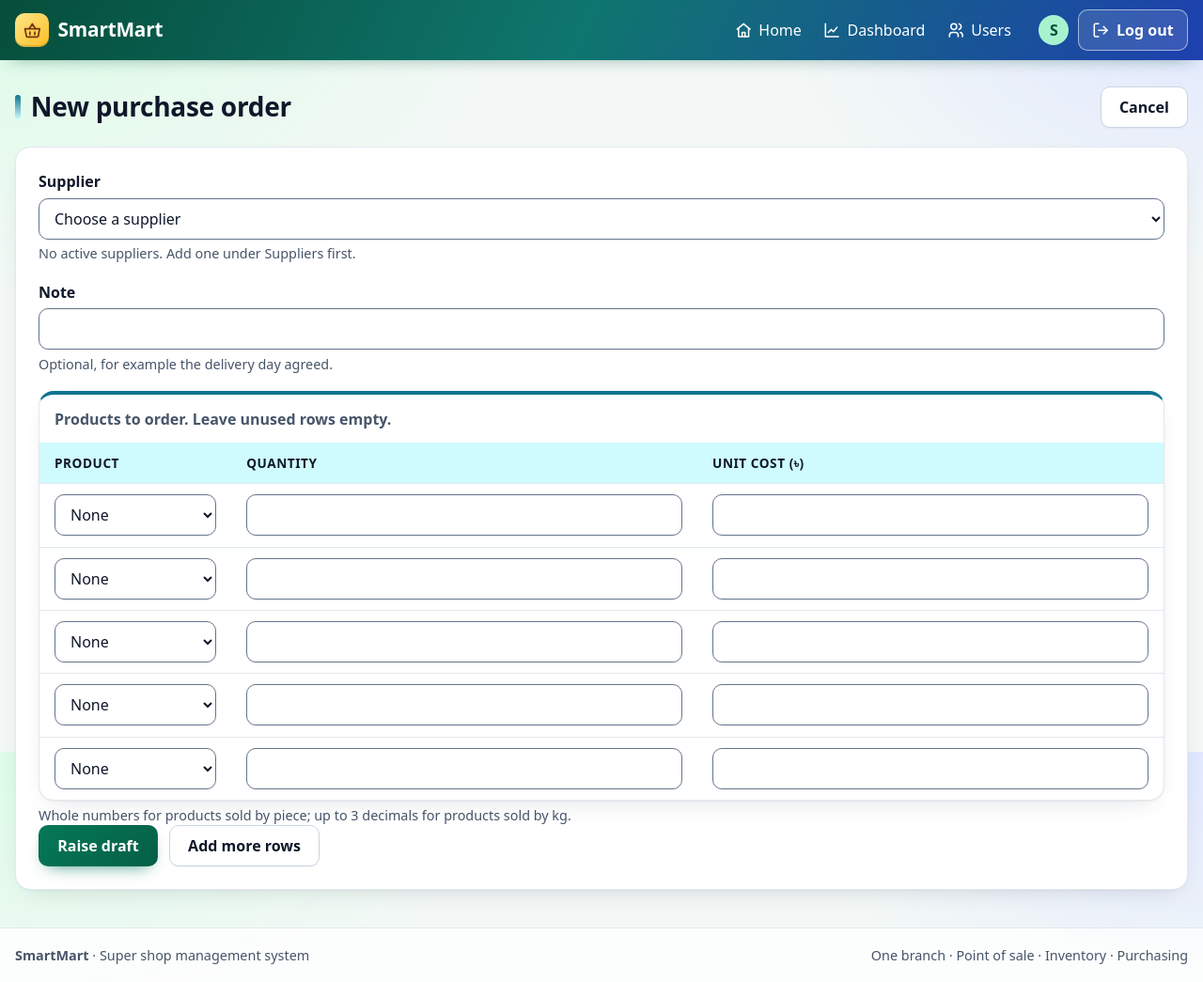
After one commit to ami-JANI/smartmart, a Spring Boot app: page /purchase-orders/new in a window 1280 px wide. The commit adds this page. Shown: the whole page at 94% size. Run offline with Spring Boot 4, Linux system fonts and the light colour scheme; the visitor is signed in with stand-in values (Sample User, id 1); data that the repository does not hold is empty; some of the project's set-up classes (security, data sources, template engines, error pages and the like) are left out, and stand-ins take their place.

Commit message:
feat(purchasing): add the purchase order pages
/purchase-orders lists orders by status. Inventory staff raise a draft
on a form with five product rows (more on request, no JavaScript) and
receive deliveries, entering quantity, batch number and expiry per
line. Managers submit, cancel and close. The order page shows only the
actions the order's state and the user's role allow, and a refused
action comes back as a message.

Refs: SCRUM-54

```diff
--- a/src/main/java/com/smartmart/auth/web/SecurityConfig.java
+++ b/src/main/java/com/smartmart/auth/web/SecurityConfig.java
@@ -73,6 +73,12 @@ class SecurityConfig {
                         .requestMatchers(HttpMethod.GET, "/products", "/products/*").hasAnyRole(INVENTORY_STAFF, MANAGER)
                         .requestMatchers("/products/**").hasRole(INVENTORY_STAFF)
                         .requestMatchers("/suppliers/**").hasRole(INVENTORY_STAFF)
+                        // Purchase orders (SCRUM-54): staff raise and receive, managers approve, cancel and close.
+                        .requestMatchers(HttpMethod.POST, "/purchase-orders/*/submit", "/purchase-orders/*/cancel",
+                                "/purchase-orders/*/close").hasRole(MANAGER)
+                        .requestMatchers("/purchase-orders/new", "/purchase-orders/*/receive").hasRole(INVENTORY_STAFF)
+                        .requestMatchers(HttpMethod.POST, "/purchase-orders").hasRole(INVENTORY_STAFF)
+                        .requestMatchers(HttpMethod.GET, "/purchase-orders", "/purchase-orders/*").hasAnyRole(INVENTORY_STAFF, MANAGER)
                         .requestMatchers("/alerts/**").hasAnyRole(INVENTORY_STAFF, MANAGER)
                         .requestMatchers("/dashboard/**").hasAnyRole(ADMIN, MANAGER, CASHIER, INVENTORY_STAFF)
                         .requestMatchers("/reports/**").hasRole(MANAGER)
--- /dev/null
+++ b/src/main/java/com/smartmart/purchasing/web/PurchaseOrderController.java
@@ -0,0 +1,175 @@
+package com.smartmart.purchasing.web;
+
+import java.util.function.Function;
+import java.util.stream.Collectors;
+
+import org.springframework.data.domain.PageRequest;
+import org.springframework.data.domain.Pageable;
+import org.springframework.data.domain.Sort;
+import org.springframework.data.web.PageableDefault;
+import org.springframework.stereotype.Controller;
+import org.springframework.ui.Model;
+import org.springframework.validation.BindingResult;
+import org.springframework.web.bind.annotation.GetMapping;
+import org.springframework.web.bind.annotation.ModelAttribute;
+import org.springframework.web.bind.annotation.PathVariable;
+import org.springframework.web.bind.annotation.PostMapping;
+import org.springframework.web.bind.annotation.RequestMapping;
+import org.springframework.web.bind.annotation.RequestParam;
+import org.springframework.web.servlet.mvc.support.RedirectAttributes;
+
+import com.smartmart.inventory.service.ProductNotFoundException;
+import com.smartmart.inventory.service.ProductRuleException;
+import com.smartmart.inventory.service.ProductService;
+import com.smartmart.inventory.service.ProductSummary;
+import com.smartmart.purchasing.domain.IllegalStateTransitionException;
+import com.smartmart.purchasing.domain.PurchaseOrderRuleException;
+import com.smartmart.purchasing.domain.PurchaseOrderStatus;
+import com.smartmart.purchasing.service.PurchaseOrderDetail;
+import com.smartmart.purchasing.service.PurchaseOrderLineView;
+import com.smartmart.purchasing.service.PurchaseOrderService;
+import com.smartmart.purchasing.service.SupplierNotFoundException;
+import com.smartmart.purchasing.service.SupplierService;
+import com.smartmart.purchasing.service.SupplierSummary;
+
+import lombok.RequiredArgsConstructor;
+
+/**
+ * Purchase order pages in templates/purchasing (SCRUM-54). Inventory staff raise
+ * drafts and receive goods; managers submit, cancel and close (SecurityConfig).
+ */
+@Controller
+@RequestMapping("/purchase-orders")
+@RequiredArgsConstructor
+class PurchaseOrderController {
+
+    private static final String LIST_PAGE = "purchasing/purchase-orders";
+    private static final String FORM_PAGE = "purchasing/purchase-order-form";
+    private static final String ORDER_PAGE = "purchasing/purchase-order";
+    private static final String RECEIVE_PAGE = "purchasing/purchase-order-receive";
+    private static final String FORM = "purchaseOrderForm";
+    private static final String DELIVERY = "deliveryForm";
+    private static final int MAX_PAGE_SIZE = 100;
+    private static final int ALL = 1000;
+
+    private final PurchaseOrderService orders;
+    private final SupplierService suppliers;
+    private final ProductService products;
+
+    @GetMapping
+    String list(@RequestParam(required = false) PurchaseOrderStatus status,
+                @PageableDefault(size = 20) Pageable requested, Model model) {
+        // Newest first; the service sets the order.
+        Pageable pageable = PageRequest.of(requested.getPageNumber(), Math.min(requested.getPageSize(), MAX_PAGE_SIZE));
+        model.addAttribute("page", orders.search(status, pageable));
+        model.addAttribute("status", status);
+        model.addAttribute("statuses", PurchaseOrderStatus.values());
+        model.addAttribute("activeNav", "purchase-orders");
+        return LIST_PAGE;
+    }
+
+    @GetMapping("/new")
+    String newForm(Model model) {
+        model.addAttribute(FORM, PurchaseOrderForm.empty());
+        addFormData(model);
+        return FORM_PAGE;
+    }
+
+    /** Saves the draft, or with {@code addRows} only shows more empty rows. */
+    @PostMapping
+    String create(@ModelAttribute(FORM) PurchaseOrderForm form, BindingResult errors,
+                  @RequestParam(required = false) String addRows, Model model, RedirectAttributes redirect) {
+        if (addRows != null) {
+            form.addRows(PurchaseOrderForm.START_ROWS);
+        } else if (!errors.hasErrors()) {
+            try {
+                Long id = orders.create(form.toData());
+                redirect.addFlashAttribute("message", "Draft purchase order raised");
+                return "redirect:/purchase-orders/" + id;
+            } catch (PurchaseOrderRuleException refusal) {
+                if (refusal.getField().equals("supplierId") || refusal.getField().equals("note")) {
+                    errors.rejectValue(refusal.getField(), "purchaseOrder.rule", refusal.getMessage());
+                } else {
+                    errors.reject("purchaseOrder.rule", refusal.getMessage());
+                }
+            } catch (SupplierNotFoundException refusal) {
+                errors.rejectValue("supplierId", "purchaseOrder.supplier", "Choose an active supplier");
+            } catch (ProductNotFoundException refusal) {
+                errors.reject("purchaseOrder.product", "One of the products no longer exists");
+            }
+        }
+        addFormData(model);
+        return FORM_PAGE;
+    }
+
+    @GetMapping("/{id}")
+    String show(@PathVariable Long id, Model model) {
+        model.addAttribute("order", orders.get(id));
+        model.addAttribute("activeNav", "purchase-orders");
+        return ORDER_PAGE;
+    }
+
+    @PostMapping("/{id}/submit")
+    String submit(@PathVariable Long id, RedirectAttributes redirect) {
+        return act(id, () -> orders.submit(id), "Purchase order submitted", redirect);
+    }
+
+    @PostMapping("/{id}/cancel")
+    String cancel(@PathVariable Long id, RedirectAttributes redirect) {
+        return act(id, () -> orders.cancel(id), "Purchase order cancelled", redirect);
+    }
+
+    @PostMapping("/{id}/close")
+    String close(@PathVariable Long id, RedirectAttributes redirect) {
+        return act(id, () -> orders.close(id), "Purchase order closed", redirect);
+    }
+
+    @GetMapping("/{id}/receive")
+    String receiveForm(@PathVariable Long id, Model model) {
+        PurchaseOrderDetail order = orders.get(id);
+        model.addAttribute(DELIVERY, DeliveryForm.of(order));
+        return receivePage(order, model);
+    }
+
+    @PostMapping("/{id}/receive")
+    String receive(@PathVariable Long id, @ModelAttribute(DELIVERY) DeliveryForm form, BindingResult errors,
+                   Model model, RedirectAttributes redirect) {
+        if (!errors.hasErrors()) {
+            try {
+                orders.receive(id, form.toData());
+                redirect.addFlashAttribute("message", "Delivery received into stock");
+                return "redirect:/purchase-orders/" + id;
+            } catch (PurchaseOrderRuleException | ProductRuleException | IllegalStateTransitionException refusal) {
+                errors.reject("delivery.rule", refusal.getMessage());
+            }
+        }
+        return receivePage(orders.get(id), model);
+    }
+
+    private String receivePage(PurchaseOrderDetail order, Model model) {
+        model.addAttribute("order", order);
+        model.addAttribute("orderLines", order.lines().stream()
+                .collect(Collectors.toMap(PurchaseOrderLineView::lineId, Function.identity())));
+        model.addAttribute("activeNav", "purchase-orders");
+        return RECEIVE_PAGE;
+    }
+
+    private String act(Long id, Runnable action, String done, RedirectAttributes redirect) {
+        try {
+            action.run();
+            redirect.addFlashAttribute("message", done);
+        } catch (IllegalStateTransitionException refusal) {
+            redirect.addFlashAttribute("error", refusal.getMessage());
+        }
+        return "redirect:/purchase-orders/" + id;
+    }
+
+    // Active suppliers and products only, by name, since only those can go on a new order.
+    private void addFormData(Model model) {
+        model.addAttribute("suppliers", suppliers.search(null, PageRequest.of(0, ALL, Sort.by("name"))).getContent()
+                .stream().filter(SupplierSummary::active).toList());
+        model.addAttribute("products", products.search(null, null, false, PageRequest.of(0, ALL, Sort.by("name")))
+                .getContent().stream().filter(ProductSummary::active).toList());
+        model.addAttribute("activeNav", "purchase-orders");
+    }
+}
--- a/src/main/resources/static/css/app.css
+++ b/src/main/resources/static/css/app.css
@@ -63,6 +63,7 @@
 [data-section="alerts"]     { --accent: var(--alerts);     --accent-soft: var(--alerts-soft); }
 [data-section="categories"] { --accent: var(--categories); --accent-soft: var(--categories-soft); }
 [data-section="suppliers"]  { --accent: var(--suppliers);  --accent-soft: var(--suppliers-soft); }
+[data-section="purchase-orders"]  { --accent: var(--suppliers);  --accent-soft: var(--suppliers-soft); }
 [data-section="users"]      { --accent: var(--users);      --accent-soft: var(--users-soft); }
 [data-section="dashboard"]  { --accent: var(--dashboard);  --accent-soft: var(--dashboard-soft); }
 [data-section="reports"]    { --accent: var(--dashboard);  --accent-soft: var(--dashboard-soft); }
@@ -606,6 +607,18 @@ main > h1::before, .page-header h1::before {
 .report-generated { margin: 0 0 1rem; }
 .table tfoot th, .table tfoot td { font-weight: 700; border-top: 2px solid var(--color-border); }
 
+/* ---------- Purchase orders ---------- */
+.po-lines td { vertical-align: top; }
+.po-lines select, .po-lines input { width: 100%; min-width: 0; min-height: var(--control-height); padding: .5rem .75rem;
+    font: inherit; color: inherit; background: #fff; border: 1px solid var(--color-input-border); border-radius: var(--radius); }
+.po-lines .field-error { font-size: .85rem; }
+.po-meta { display: grid; gap: .5rem 1.5rem; grid-template-columns: repeat(auto-fit, minmax(min(100%, 12rem), 1fr)); margin: 0 0 1.25rem; }
+.po-meta div { min-width: 0; }
+.po-meta dt { color: var(--color-muted); font-size: .85rem; font-weight: 600; }
+.po-meta dd { margin: .15rem 0 0; font-weight: 600; overflow-wrap: anywhere; }
+.po-actions { display: flex; flex-wrap: wrap; gap: .75rem; margin: 1.25rem 0 0; }
+.po-actions form { margin: 0; }
+
 /* ---------- Message pages: 401, 403, 404, 429, 5xx (SCRUM-39) ---------- */
 
 .message-card { max-width: 34rem; margin: 2.5rem auto 0; text-align: center; }
--- /dev/null
+++ b/src/main/resources/templates/purchasing/purchase-order-form.html
@@ -0,0 +1,93 @@
+<!DOCTYPE html>
+<!--/*
+  New purchase order, raised as a draft (SCRUM-54, FR-PUR-4). Inventory staff.
+
+  Model attributes
+    purchaseOrderForm  supplierId, note, lines (productId, quantity, unitCost), bound with BindingResult;
+                       rows without a product are ignored
+    suppliers          active suppliers by name: id, name
+    products           active products by name: id, name, saleUnit, barcode
+    activeNav          "purchase-orders"
+  Requests
+    POST /purchase-orders            save the draft
+    POST /purchase-orders?addRows    show five more empty rows (nothing is saved)
+  The service checks every rule; its refusal shows next to the supplier or note, or above the lines.
+*/-->
+<html lang="en" th:replace="~{layout/base :: layout(~{::title}, ~{::main})}" xmlns:th="http://www.thymeleaf.org">
+<head>
+    <title>New purchase order - SmartMart</title>
+</head>
+<body>
+<main id="main-content" class="container">
+    <div class="page-header">
+        <h1>New purchase order</h1>
+        <a class="btn btn-secondary" th:href="@{/purchase-orders}" href="/purchase-orders">Cancel</a>
+    </div>
+
+    <form th:action="@{/purchase-orders}" th:object="${purchaseOrderForm}" action="/purchase-orders" method="post"
+          class="form card" novalidate>
+        <p class="alert alert-error" role="alert" th:if="${#fields.hasGlobalErrors()}">
+            <span th:each="err : ${#fields.globalErrors()}" th:text="${err}">Error</span>
+        </p>
+
+        <div class="field" th:classappend="${#fields.hasErrors('supplierId')} ? 'has-error'">
+            <label for="supplierId">Supplier</label>
+            <select id="supplierId" th:field="*{supplierId}" required
+                    th:attrappend="aria-describedby=${#fields.hasErrors('supplierId')} ? 'supplierId-error'">
+                <option value="">Choose a supplier</option>
+                <option th:each="sup : ${suppliers}" th:value="${sup.id}" th:text="${sup.name}">Supplier</option>
+            </select>
+            <p class="hint" th:if="${#lists.isEmpty(suppliers)}">No active suppliers. Add one under Suppliers first.</p>
+            <p class="field-error" id="supplierId-error" th:if="${#fields.hasErrors('supplierId')}" th:errors="*{supplierId}">Error</p>
+        </div>
+
+        <div class="field" th:classappend="${#fields.hasErrors('note')} ? 'has-error'">
+            <label for="note">Note</label>
+            <input type="text" id="note" th:field="*{note}" maxlength="255"
+                   th:attrappend="aria-describedby=${#fields.hasErrors('note')} ? 'note-error'">
+            <p class="hint">Optional, for example the delivery day agreed.</p>
+            <p class="field-error" id="note-error" th:if="${#fields.hasErrors('note')}" th:errors="*{note}">Error</p>
+        </div>
+
+        <div class="table-wrap">
+            <table class="table table-stack po-lines">
+                <caption>Products to order. Leave unused rows empty.</caption>
+                <thead>
+                <tr>
+                    <th scope="col">Product</th>
+                    <th scope="col">Quantity</th>
+                    <th scope="col">Unit cost (৳)</th>
+                </tr>
+                </thead>
+                <tbody>
+                <tr th:each="line, i : *{lines}">
+                    <td data-label="Product">
+                        <select th:field="*{lines[__${i.index}__].productId}" th:attr="aria-label='Product, row ' + ${i.count}">
+                            <option value="">None</option>
+                            <option th:each="p : ${products}" th:value="${p.id}"
+                                    th:text="${p.name} + (${p.saleUnit == 'KG'} ? ' (kg)' : '')">Product</option>
+                        </select>
+                        <p class="field-error" th:if="${#fields.hasErrors('lines[__${i.index}__].productId')}" th:errors="*{lines[__${i.index}__].productId}">Error</p>
+                    </td>
+                    <td data-label="Quantity">
+                        <input type="text" inputmode="decimal" th:field="*{lines[__${i.index}__].quantity}" th:attr="aria-label='Quantity, row ' + ${i.count}">
+                        <p class="field-error" th:if="${#fields.hasErrors('lines[__${i.index}__].quantity')}" th:errors="*{lines[__${i.index}__].quantity}">Error</p>
+                    </td>
+                    <td data-label="Unit cost (৳)">
+                        <input type="text" inputmode="decimal" th:field="*{lines[__${i.index}__].unitCost}" th:attr="aria-label='Unit cost, row ' + ${i.count}">
+                        <p class="field-error" th:if="${#fields.hasErrors('lines[__${i.index}__].unitCost')}" th:errors="*{lines[__${i.index}__].unitCost}">Error</p>
+                    </td>
+                </tr>
+                </tbody>
+            </table>
+        </div>
+        <p class="hint">Whole numbers for products sold by piece; up to 3 decimals for products sold by kg.</p>
+
+        <div class="form-actions">
+            <button type="submit" class="btn btn-primary">Raise draft</button>
+            <button type="submit" name="addRows" value="true" class="btn btn-secondary" formnovalidate>Add more rows</button>
+        </div>
+    </form>
+</main>
+</body>
+</html>
```
Also changed, not shown: src/main/java/com/smartmart/purchasing/web/DeliveryForm.java (added, +51 -0 lines), src/main/java/com/smartmart/purchasing/web/PurchaseOrderForm.java (added, +58 -0 lines), src/main/resources/templates/fragments/po-status.html (added, +12 -0 lines), src/main/resources/templates/purchasing/purchase-order-receive.html (added, +79 -0 lines), src/main/resources/templates/purchasing/purchase-order.html (added, +86 -0 lines), src/main/resources/templates/purchasing/purchase-orders.html (added, +83 -0 lines), 2 other files.
